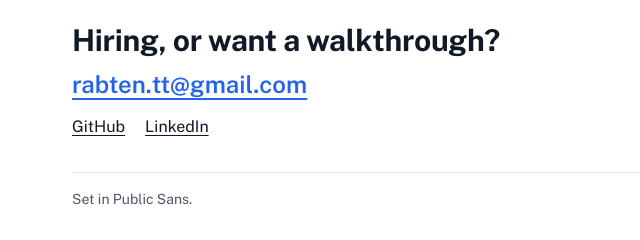
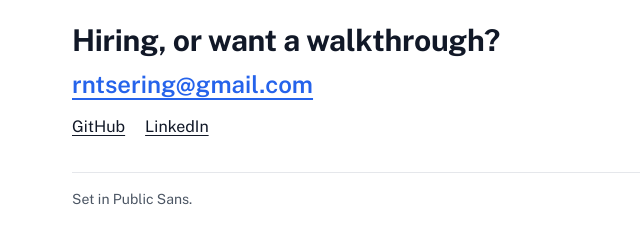
Before and after one commit to Raagna/Raagna.github.io, a plain HTML site: page index.html in a window 1280 px wide. Shown: the part 2405-2645 px from the top of the page, 0-640 px from the left. Drawn offline with Linux system fonts and the light colour scheme.

Commit message:
Update the page text
Co-Authored-By: Claude Opus 5.5 <noreply@anthropic.com>

```diff
--- a/index.html
+++ b/index.html
@@ -20,7 +20,7 @@
 			<a href="#experience">Experience</a>
 			<a href="https://github.com/Raagna">GitHub</a>
 			<a href="https://www.linkedin.com/in/rabten-tsering/">LinkedIn</a>
-			<a href="mailto:rabten.tt@gmail.com">Email</a>
+			<a href="mailto:rntsering@gmail.com">Email</a>
 		</nav>
 	</header>
 
@@ -213,7 +213,7 @@
 
 	<footer class="contact" id="contact">
 		<h2>Hiring, or want a walkthrough?</h2>
-		<p class="address"><a href="mailto:rabten.tt@gmail.com">rabten.tt@gmail.com</a></p>
+		<p class="address"><a href="mailto:rntsering@gmail.com">rntsering@gmail.com</a></p>
 		<p class="elsewhere">
 			<a href="https://github.com/Raagna">GitHub</a>
 			<a href="https://www.linkedin.com/in/rabten-tsering/">LinkedIn</a>
```
